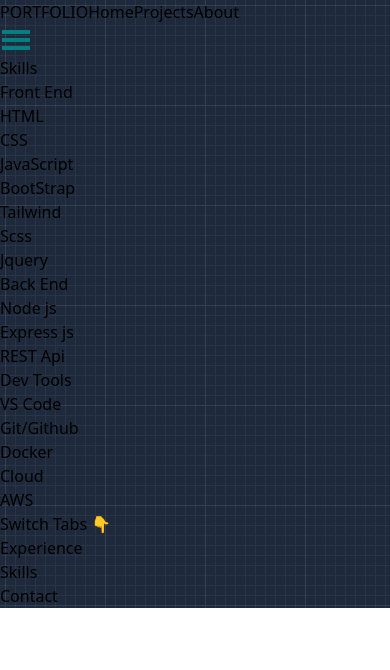
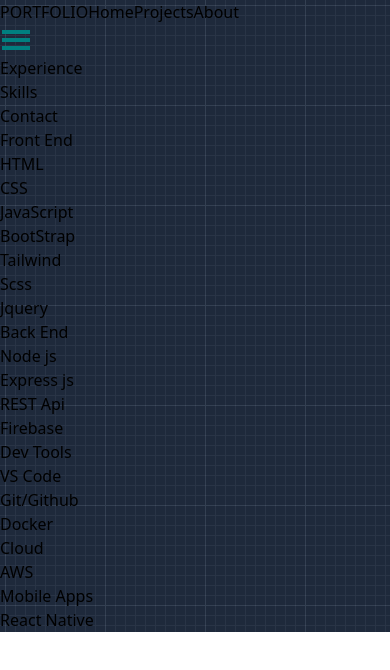
Before and after one commit to himanshu1856/portfolio-1, a React (Vite) app: page /about in a window 390 px wide. Both pictures are taken after a click on the item "Skills". Shown: the top 670 px of the page. Built offline with nearby package versions, Linux system fonts and the light colour scheme.

Commit message:
made responsive about section : skill is pending

```diff
--- /dev/null
+++ b/src/components/About/ContactMe.jsx
@@ -0,0 +1,37 @@
+function ContactMe() {
+    return (
+        <>
+            <form class="w-full pt-10">
+                <div class="md:flex md:items-left mb-6">
+                    <div className="w-32">
+                        <label class="block text-gray-500 font-bold md:text-right mb-1 md:mb-0 pr-4" for="inline-full-name">
+                            Full Name
+                        </label>
+                        <br />
+                    </div>
+                    <div class="md:w-2/3">
+                        <input class="bg-gray-200 appearance-none border-2 border-gray-200 rounded w-full py-2 px-4 text-gray-700 leading-tight focus:outline-none focus:bg-white focus:border-teal-500" id="inline-full-name" type="text" placeholder="Type your full name...." />
+                    </div>
+                </div>
+                <div class="md:flex md:items-left mb-6">
+                    <div className="w-32">
+                        <label class="block text-gray-500 font-bold md:text-right mb-1 md:mb-0 pr-4" for="inline-message">
+                            Message
+                        </label>
+                        <br />
+                    </div>
+                    <div class="md:w-2/3    ">
+                        <input class="bg-gray-200 appearance-none border-2 border-gray-200 rounded w-full h-48 py-2 px-4 text-gray-700 leading-normal focus:outline-none focus:bg-white focus:border-teal-500" id="inline-message" type="text" placeholder="Write your message...." />
+                    </div>
+                </div>
+                <div class="md:ps-32 w-full">
+                    <button class="shadow  bg-teal-500 hover:bg-teal-400 focus:shadow-outline focus:outline-none text-white font-bold py-2 px-4 rounded" type="submit">
+                        Send
+                    </button>
+                </div>
+            </form>
+        </>
+    )
+}
+
+export default ContactMe
--- a/src/components/About/Experience.jsx
+++ b/src/components/About/Experience.jsx
@@ -1,7 +1,6 @@
 function Experience() {
     return (
         <>
-            <h1 className="text-2xl text-teal-300 opacity-70 tracking-wider">Experience</h1>
             <div>
 
             </div>
--- a/src/components/About/Skills.jsx
+++ b/src/components/About/Skills.jsx
@@ -2,17 +2,18 @@ import SkillsCard from './SkillsCard'
 
 function Skills() {
     const fronEnd = ["HTML", "CSS", "JavaScript", "BootStrap", "Tailwind", "Scss", "Jquery"];
-    const backEnd = ["Node js", "Express js", "REST Api"];
+    const backEnd = ["Node js", "Express js", "REST Api", "Firebase"];
     const cloudPlatform = ["AWS"];
     const devTools = ["VS Code", "Git/Github", "Docker"];
+    const mobileApps = ["React Native"]
     return (
         <>
-            <h1 className="text-2xl text-teal-300 opacity-70 tracking-wider">Skills</h1>
-            <div className="grid grid-cols-4 gap-4 pt-5 p-10 w-full h-full overflow-auto" >
+            <div className="flex flex-wrap justify-between  pt-5 w-full h-full" >
                 <SkillsCard title={"Front End"} skills={fronEnd}/>
                 <SkillsCard title={"Back End"} skills={backEnd}/>
                 <SkillsCard title={"Dev Tools"} skills={devTools}/>
                 <SkillsCard title={"Cloud"} skills={cloudPlatform}/>
+                <SkillsCard title={"Mobile Apps"} skills={mobileApps}/>
             </div>
         </>
     )
--- a/src/components/About/SkillsCard.jsx
+++ b/src/components/About/SkillsCard.jsx
@@ -1,6 +1,6 @@
 const SkillsCard = ({title,skills}) => {
     return(
-        <div className="text-center w-42 rounded-lg h-full bg-gray-200 p-2">
+        <div className="text-center w-full lg:w-52 rounded-lg h-full bg-gray-200 p-2 mb-5 shadow-md shadow-orange-300">
             <p className="text-emerald-700 font-semibold underline underline-offset-4">{title}</p>
             <div className="mt-5">
                 <ul className="font-mono text-lg">
--- a/src/components/About/SwitchHeadings.jsx
+++ b/src/components/About/SwitchHeadings.jsx
@@ -2,11 +2,10 @@ function SwitchHeadings({ switchComponents, currentComponent }) {
     const headingText = ["Experience", "Skills", "Contact"];
     return (
         <>
-            <h1 className="underline underline-offset-8 text-center mb-10 text-slate-200 font-semibold leading-relaxed font-mono">Switch Tabs 👇</h1>
-            <ul className="list-none text-xl leading-relaxed text-slate-400 ">
+            <ul className="list-none text-xl leading-relaxed text-slate-400 flex justify-between w-full">
                 {
                     headingText.map((text, index) => {
-                        let customClass = currentComponent.toLowerCase() === text.toLowerCase() ? "text-slate-100" : "hover:text-slate-300";
+                        let customClass = currentComponent.toLowerCase() === text.toLowerCase() ? "text-slate-100 font-semibold" : "hover:text-slate-300";
                         return (
                             <li key={index} className={customClass}
                                 onClick={() => { switchComponents(text) }}
--- a/src/components/About/about.jsx
+++ b/src/components/About/about.jsx
@@ -3,6 +3,7 @@ import { useState } from "react"
 import SwitchHeadings from './SwitchHeadings'
 import Experience from './Experience'
 import Skills from './Skills'
+import ContactMe from "./ContactMe"
 
 export default function About() {
     const [activeComponent, setActiveComponent] = useState('experience');
@@ -26,52 +27,13 @@ export default function About() {
     };
 
     return (
-        <div className="bg-gray-600 h-full p-5 rounded-lg flex">
-            <div className="w-3/4 rounded-lg mr-2">
+        <div className="bg-gray-600 h-full p-5 rounded-lg w-full">
+            <div className="w-full h-10 rounded-lg flex items-center">
+                <SwitchHeadings switchComponents={switchComponents} currentComponent={activeComponent} />
+            </div>
+            <div className="rounded-lg mr-2 w-full">
                 {renderComponent()}
-            </div>
-            <div className="w-1/4  bg-slate-800 h-full p-5 rounded-lg">
-                <SwitchHeadings switchComponents={switchComponents} currentComponent={activeComponent} />
             </div>
         </div>
     );
 }
-
-
-
-function ContactMe() {
-    return (
-        <>
-            <h1 className="text-2xl text-teal-300 opacity-70 tracking-wider">Contact Me</h1>
-            <form class="w-full pt-10">
-                <div class="md:flex md:items-left mb-6">
-                    <div className="w-32">
-                        <label class="block text-gray-500 font-bold md:text-right mb-1 md:mb-0 pr-4" for="inline-full-name">
-                            Full Name
-                        </label>
-                        <br />
-                    </div>
-                    <div class="md:w-2/3">
-                        <input class="bg-gray-200 appearance-none border-2 border-gray-200 rounded w-full py-2 px-4 text-gray-700 leading-tight focus:outline-none focus:bg-white focus:border-teal-500" id="inline-full-name" type="text" placeholder="Type your full name...." />
-                    </div>
-                </div>
-                <div class="md:flex md:items-left mb-6">
-                    <div className="w-32">
-                        <label class="block text-gray-500 font-bold md:text-right mb-1 md:mb-0 pr-4" for="inline-message">
-                            Message
-                        </label>
-                        <br />
-                    </div>
-                    <div class="md:w-2/3    ">
-                        <input class="bg-gray-200 appearance-none border-2 border-gray-200 rounded w-full h-48 py-2 px-4 text-gray-700 leading-normal focus:outline-none focus:bg-white focus:border-teal-500" id="inline-message" type="text" placeholder="Write your message...." />
-                    </div>
-                </div>
-                <div class="md:ps-32 w-full">
-                    <button class="shadow  bg-teal-500 hover:bg-teal-400 focus:shadow-outline focus:outline-none text-white font-bold py-2 px-4 rounded" type="submit">
-                        Send
-                    </button>
-                </div>
-            </form>
-        </>
-    )
-}
--- a/src/components/Home/HomeContainer.jsx
+++ b/src/components/Home/HomeContainer.jsx
@@ -6,7 +6,8 @@ import SocialMediaLinks from './SocialMediaLinks'
 
 const HomeContainer = () => {
   return (
-    <div className='w-full flex flex-col-reverse md:flex-row justify-around'>
+    <div className='flex h-full items-center'>
+        <div className='w-full flex flex-col-reverse md:flex-row justify-around '>
         <div className='w-full md:w-3/4 md:px-10 flex flex-col md:justify-start items-start mb-4 md:mb-0'>
             <div className='text-3xl md:text-3xl leading-loose font-mono h-14 md:h-10'>
                 <TypeWriter/>
@@ -24,6 +25,7 @@ const HomeContainer = () => {
             <p className='text-teal-300 text-center text-xl md:text-2xl tracking-widest'>Himanshu Sharma</p>
         </div>
     </div>
+    </div>
   );
 }
 
--- a/src/components/Navbar/Navbar.jsx
+++ b/src/components/Navbar/Navbar.jsx
@@ -26,15 +26,15 @@ const Navbar = () => {
 
   return (
     <>
-      <div className="hidden md:block lg:flex w-2/4 h-10 bg-gray-600 opacity-70 rounded-full justify-around items-center shadow-lg">
-        <a className="text-teal-300 uppercase font-semibold font-mono text-2xl">
+      <div className="hidden md:flex md:px-2 lg:flex w-1/2 lg:w-2/4 h-10 bg-gray-600 opacity-70 rounded-full justify-around items-center shadow-lg">
+        <a className="text-teal-300 uppercase font-semibold font-mono mg:text-xl lg:text-2xl">
           PORTFOLIO
         </a>
         {navbar_buttons.map((button, index) => (
           <NavLink
             key={index}
             to={`${button.name.toLowerCase()}`}
-            className="text-white uppercase font-semibold hover:text-orange-200 transition duration-300 px-4 py-1"
+            className="lg:text-xl text-white uppercase font-semibold hover:text-orange-200 transition duration-300 px-4 py-1"
           >
             {button.name}
           </NavLink>
```
